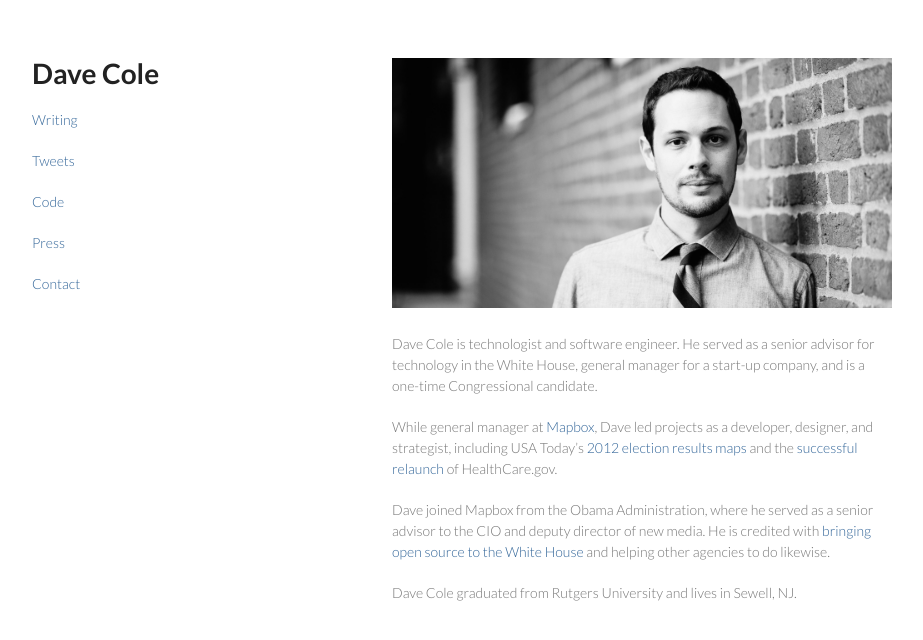
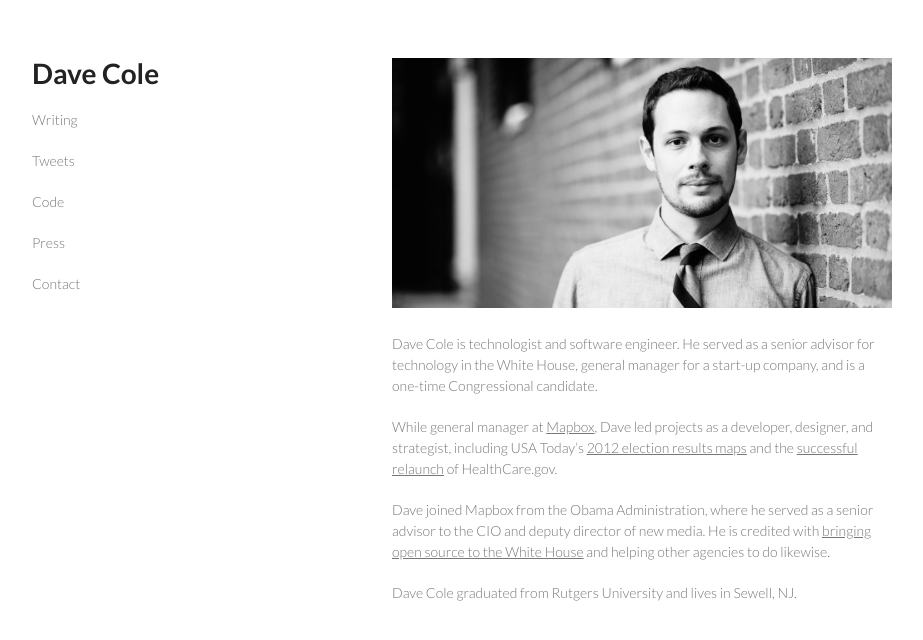
Before and after one commit to dhcole/dhcole.github.io, a Jekyll site: the page built from index.md, in a window 1280 px wide. Shown: the top 640 px of the page, without its empty margins (178-1101 px from the left). Built offline with Jekyll 4.4.1, drawn with Linux system fonts in a browser that asks for light colours.

Commit message:
Set up editor. Styles

```diff
--- a/_layouts/default.html
+++ b/_layouts/default.html
@@ -1,5 +1,5 @@
 <!doctype html>
-<html>
+<html data-path="{{page.path}}">
   <head>
     <meta charset="utf-8">
     <meta http-equiv="X-UA-Compatible" content="chrome=1">
@@ -24,7 +24,7 @@
         <p class="view"><a href="mailto:dave@dhcole.com">Contact</a></p>
 
       </header>
-      <section>
+      <section class="content" data-field="content">
         {{content}}
       </section>
       <footer>
--- a/stylesheets/styles.css
+++ b/stylesheets/styles.css
@@ -33,11 +33,15 @@ h3, h4, h5, h6 {
 }
 
 a {
-  color:#369;
+  color: inherit;
   font-weight:400;
   text-decoration:none;
 }
 a:hover {
+  text-decoration: underline;
+}
+
+section.content a {
   text-decoration: underline;
 }
 
```
Also changed, not shown: javascripts/scale.fix.js (deleted, +0 -17 lines).
